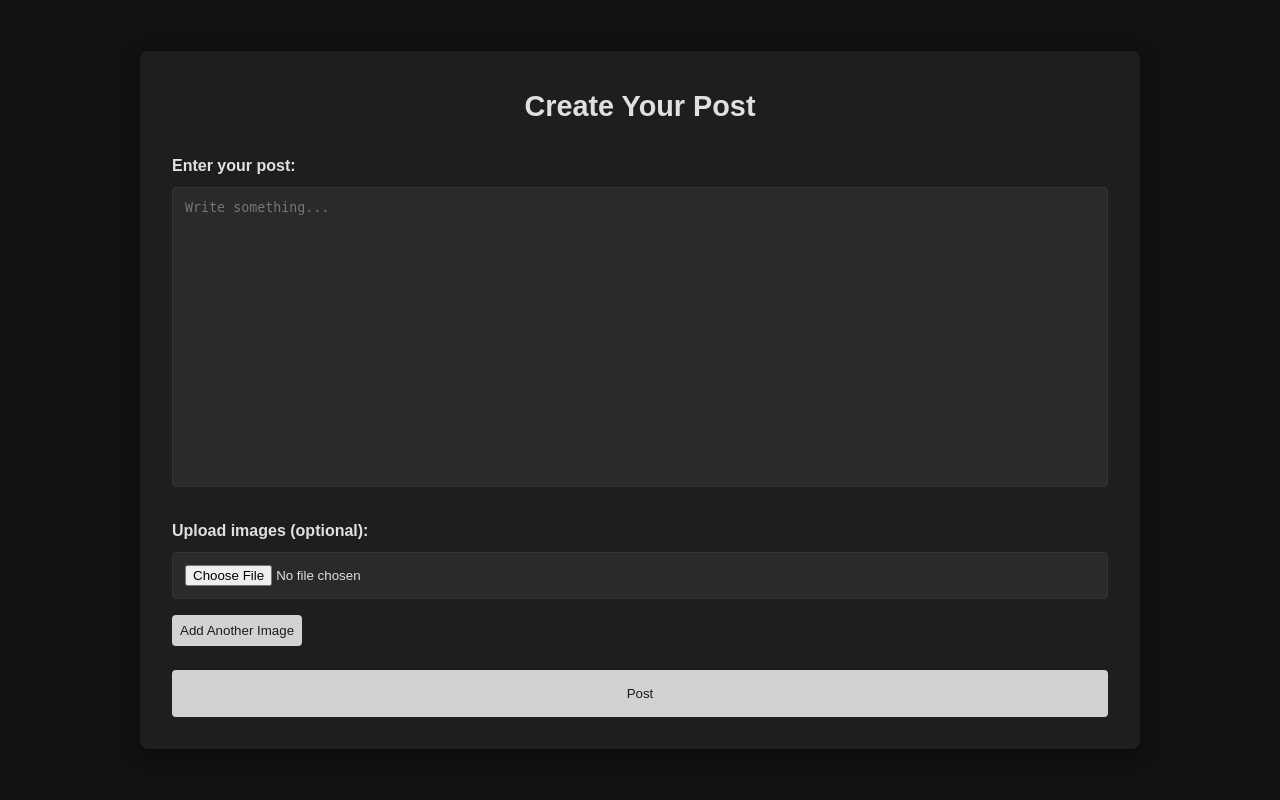
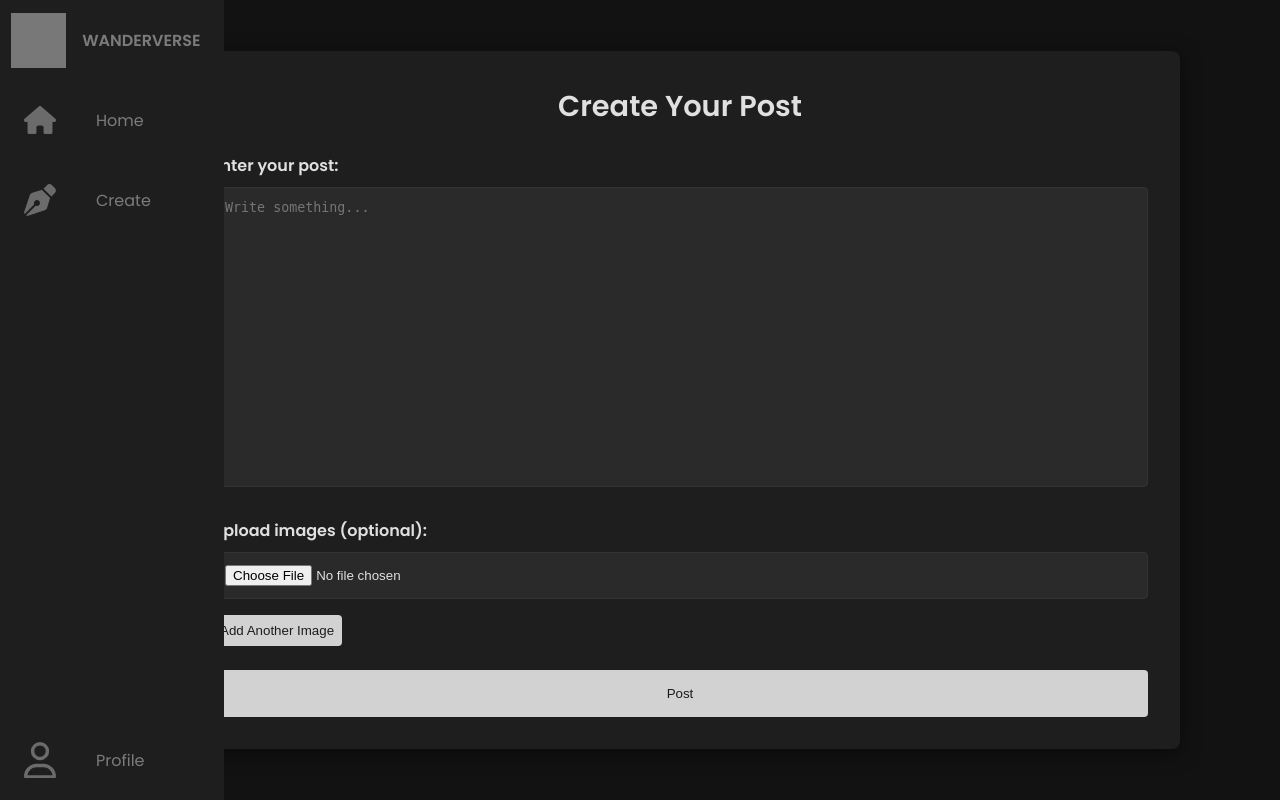
Before and after one commit to AlbinBejoy/WanderVerse-, a Flask app: page /create in a window 1280 px wide. Run offline with Flask 3, Linux system fonts and the light colour scheme; grey boxes are pictures that could not be loaded.

Commit message:
completed create page which also checks community guideline check

```diff
--- a/app/routes.py
+++ b/app/routes.py
@@ -1,3 +1,7 @@
+import pickle
+
+from pygments import highlight
+
 from app import app
 from flask import render_template, request, redirect, url_for
 from app.utility_ai import *
@@ -55,7 +59,7 @@ def create():
         # Commit all image records
         db.session.commit()
 
-        return redirect('/create')
+        return redirect('/posts/{post_id}'.format(post_id=post_id))
 
     return render_template('creat_page.html')
 
@@ -63,3 +67,11 @@ def create():
 @app.route('/flagged')
 def flagged():
     return render_template('moderate.html')
+
+
+@app.route('/posts/<int:post_id>', methods=['GET', 'POST'])
+def posts(post_id):
+    post = Post.query.get_or_404(post_id)
+    highlights=pickle.loads(post.highlight)
+    images = Images.query.filter_by(post_id=post_id).all()
+    return render_template('post.html', post=post, images=images,highlights=highlights)
--- /dev/null
+++ b/app/static/css/base.css
@@ -0,0 +1,79 @@
+:root{
+    font-size: 16px;
+    font-family: 'Poppins', sans-serif;
+}
+body{
+    margin: 0;
+    padding: 0;
+    background-color: #121212;
+}
+main{
+    margin-left: 5rem;
+    padding: 1rem;
+}
+.navbar{
+    width: 5rem;
+    height: 100vh;
+    position: fixed;
+    background-color: #1E1E1E;
+    transition: width 200ms ease;
+}
+.navbar-nav{
+    list-style: none;
+    padding: 0;
+    margin: 0;
+    display: flex;
+    flex-direction: column;
+    align-items:flex-start;
+    height: 100%;
+}
+.nav-item{
+    width:5rem
+}
+
+.nav-item:last-child{
+    margin-top: auto;
+}
+
+.nav-link{
+    display: flex;
+    align-items: center;
+    height: 5rem;
+    color: #a3a3a3;
+    text-decoration: none;
+    filter: grayscale(100%) opacity(0.7);
+    transition: 200ms;
+}
+
+.nav-link:hover{
+    filter: grayscale(0) opacity(1);
+    color: #e0e0e0;
+}
+
+.link-text{
+    display: none;
+    margin-left: 1rem;
+}
+.nav-link svg{
+    min-width: 2rem;
+    margin: 0 1.5rem;
+}
+
+.navbar:hover{
+    width: 14rem;
+}
+
+.navbar:hover .link-text{
+    display:block;
+}
+
+.icon{
+    color: #ff704e;
+}
+
+.logo{
+    margin-left: 0.7rem;
+    text-transform: uppercase;
+    text-align: center;
+    font-weight: bold;
+}
--- a/app/static/css/create.css
+++ b/app/static/css/create.css
@@ -6,8 +6,8 @@
 }
 
 /* Body styling for dark mode */
-body {
-    font-family: 'Arial', sans-serif;
+main {
+    font-family: 'Poppins', sans-serif;
     background-color: #121212; /* Dark background for the entire page */
     color: #E0E0E0; /* Light text color for contrast */
     line-height: 1.6; /* Improved readability */
--- a/app/templates/base.html
+++ b/app/templates/base.html
@@ -5,9 +5,42 @@
     <meta name="viewport"
           content="width=device-width, user-scalable=no, initial-scale=1.0, maximum-scale=1.0, minimum-scale=1.0">
     <meta http-equiv="X-UA-Compatible" content="ie=edge">
+    <link href="https://fonts.googleapis.com/css2?family=Poppins:wght@300;400;600&display=swap" rel="stylesheet">
+    <link rel="stylesheet" href="{{ url_for('static', filename='css/base.css') }}">
     {% block head %}{% endblock %}
 </head>
 <body>
-{% block body %}{% endblock %}
+<nav class="navbar">
+    <ul class="navbar-nav">
+        <li class="logo">
+            <a class="nav-link" href="#">
+                <img height="55px" width="55px" src="{{ url_for('static', filename='ui_images/logo.svg') }}" alt="logo">
+            <span class="link-text">WanderVerse</span>
+            </a>
+        </li>
+        <li class="nav-item">
+            <a class="nav-link" href="#">
+            <svg xmlns="http://www.w3.org/2000/svg" class="icon" viewBox="0 0 576 512"><!--!Font Awesome Free 6.7.2 by @fontawesome - https://fontawesome.com License - https://fontawesome.com/license/free Copyright 2025 Fonticons, Inc.--><path fill="currentColor" d="M575.8 255.5c0 18-15 32.1-32 32.1l-32 0 .7 160.2c0 2.7-.2 5.4-.5 8.1l0 16.2c0 22.1-17.9 40-40 40l-16 0c-1.1 0-2.2 0-3.3-.1c-1.4 .1-2.8 .1-4.2 .1L416 512l-24 0c-22.1 0-40-17.9-40-40l0-24 0-64c0-17.7-14.3-32-32-32l-64 0c-17.7 0-32 14.3-32 32l0 64 0 24c0 22.1-17.9 40-40 40l-24 0-31.9 0c-1.5 0-3-.1-4.5-.2c-1.2 .1-2.4 .2-3.6 .2l-16 0c-22.1 0-40-17.9-40-40l0-112c0-.9 0-1.9 .1-2.8l0-69.7-32 0c-18 0-32-14-32-32.1c0-9 3-17 10-24L266.4 8c7-7 15-8 22-8s15 2 21 7L564.8 231.5c8 7 12 15 11 24z"/></svg>
+            <span class="link-text">Home</span>
+            </a>
+        </li>
+        <li class="nav-item">
+            <a class="nav-link" href="{{ url_for('create') }}">
+                <svg xmlns="http://www.w3.org/2000/svg" class="icon" viewBox="0 0 512 512"><!--!Font Awesome Free 6.7.2 by @fontawesome - https://fontawesome.com License - https://fontawesome.com/license/free Copyright 2025 Fonticons, Inc.--><path fill="currentColor" d="M368.4 18.3L312.7 74.1 437.9 199.3l55.7-55.7c21.9-21.9 21.9-57.3 0-79.2L447.6 18.3c-21.9-21.9-57.3-21.9-79.2 0zM288 94.6l-9.2 2.8L134.7 140.6c-19.9 6-35.7 21.2-42.3 41L3.8 445.8c-3.8 11.3-1 23.9 7.3 32.4L164.7 324.7c-3-6.3-4.7-13.3-4.7-20.7c0-26.5 21.5-48 48-48s48 21.5 48 48s-21.5 48-48 48c-7.4 0-14.4-1.7-20.7-4.7L33.7 500.9c8.6 8.3 21.1 11.2 32.4 7.3l264.3-88.6c19.7-6.6 35-22.4 41-42.3l43.2-144.1 2.7-9.2L288 94.6z"/></svg>
+            <span class="link-text">Create</span>
+            </a>
+        </li>
+        <li class="nav-item">
+            <a class="nav-link" href="#">
+                <svg xmlns="http://www.w3.org/2000/svg" class="icon" viewBox="0 0 448 512"><!--!Font Awesome Free 6.7.2 by @fontawesome - https://fontawesome.com License - https://fontawesome.com/license/free Copyright 2025 Fonticons, Inc.--><path fill="currentColor" d="M304 128a80 80 0 1 0 -160 0 80 80 0 1 0 160 0zM96 128a128 128 0 1 1 256 0A128 128 0 1 1 96 128zM49.3 464l349.5 0c-8.9-63.3-63.3-112-129-112l-91.4 0c-65.7 0-120.1 48.7-129 112zM0 482.3C0 383.8 79.8 304 178.3 304l91.4 0C368.2 304 448 383.8 448 482.3c0 16.4-13.3 29.7-29.7 29.7L29.7 512C13.3 512 0 498.7 0 482.3z"/></svg>
+                <span class="link-text">Profile</span>
+            </a>
+        </li>
+    </ul>
+</nav>
+<main>
+    {% block body %}{% endblock %}
+</main>
+
 </body>
 </html>
--- a/app/templates/creat_page.html
+++ b/app/templates/creat_page.html
@@ -2,6 +2,7 @@
 
 {% block head %}
     <title>Create Page</title>
+    <link href="https://fonts.googleapis.com/css2?family=Poppins:wght@300;400;600&display=swap" rel="stylesheet">
     <script>
         function addImageInput() {
             const container = document.getElementById('image-input-container');
--- a/app/utility_ai.py
+++ b/app/utility_ai.py
@@ -15,7 +15,7 @@ class Travel(BaseModel):
     Location: str
     Duration: str
     TopAttractions: str
-    Highlights: list[str]=Field(description="Wat happened on each day with day number included")
+    Highlights: list[str]=Field(description="Wat happened on each day with day number included in at least 100 words")
     Tips: str
     Category: str=Field(description="Which of the following categories the blog fits: Business,Leisure,Family,Religious,Sports,Educational")
 
```
Also changed, not shown: app/static/css/post.css (added, +107 -0 lines), app/templates/moderate.html (+13 -8 lines), app/templates/post.html (added, +46 -0 lines), instance/wander.db.
